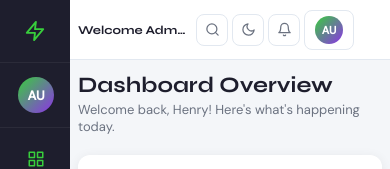
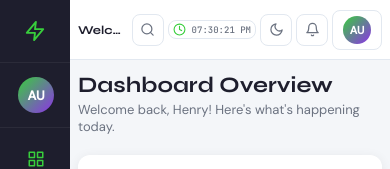
Before and after one commit to AsimKhan999/Admin-Dashboard, a React (Vite) app in the folder frontend/: page / in a window 390 px wide. Shown: the top 169 px of the page. Built offline with nearby package versions, Linux system fonts and the light colour scheme; no server answers; sample sign-in values are in the browser's storage.

Commit message:
Show clock on mobile, just smaller

```diff
--- a/frontend/src/index.css
+++ b/frontend/src/index.css
@@ -1374,7 +1374,7 @@ input[type=range] {
   .topbar { padding: 0 8px; gap: 4px; }
   .topbar-actions { gap: 4px; }
   .topbar-icon-btn { width: 32px; height: 32px; }
-  .topbar-clock { display: none; }
+  .topbar-clock { font-size: 9px; padding: 2px 4px; }
   .topbar-title { font-size: 12px; max-width: 110px; }
 }
 
```
